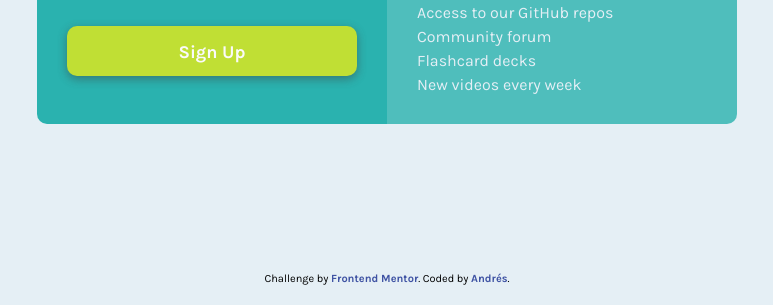
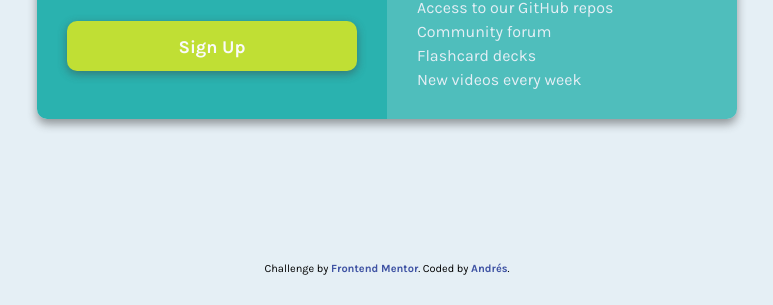
Before and after one commit to AnsAjxup/Single-price-grid-component-FM, a plain HTML site: page index.html in a window 1280 px wide. Shown: the part 495-800 px from the top of the page, without its empty margins (253-1026 px from the left). Drawn offline with Linux system fonts and the light colour scheme.

Commit message:
box-shadow main

```diff
--- a/css/style.css
+++ b/css/style.css
@@ -28,6 +28,7 @@ body{
     background-color: var(--lightGray-background-paragraph);
     display: flex;
     flex-direction: column;
+    padding: 3rem 0;
 }
 h2{
     font-family: var(--familyKarla);
@@ -54,12 +55,13 @@ ul{
 .card-container{
     width: 35rem;
     margin: auto;
-    padding: 3rem 0;
     display: grid;
     grid-template-areas:
         "one"
         "two"
         "three";
+    box-shadow: 0 5px 10px rgba(48, 48, 48, 0.466);
+    border-radius: 1rem;
 }
 .section-one{
     grid-area: one;
@@ -139,7 +141,7 @@ ul{
 .attribution{
     font-size: 11px;
     text-align: center;
-    margin-bottom: 2rem;
+    margin-top: 3rem;
 }
 .attribution a{
     color: hsl(228, 45%, 44%);
```
